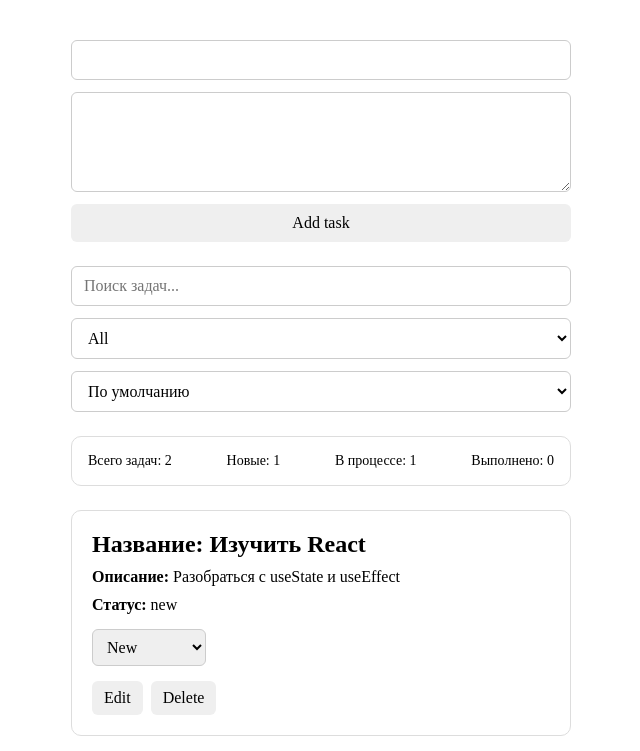
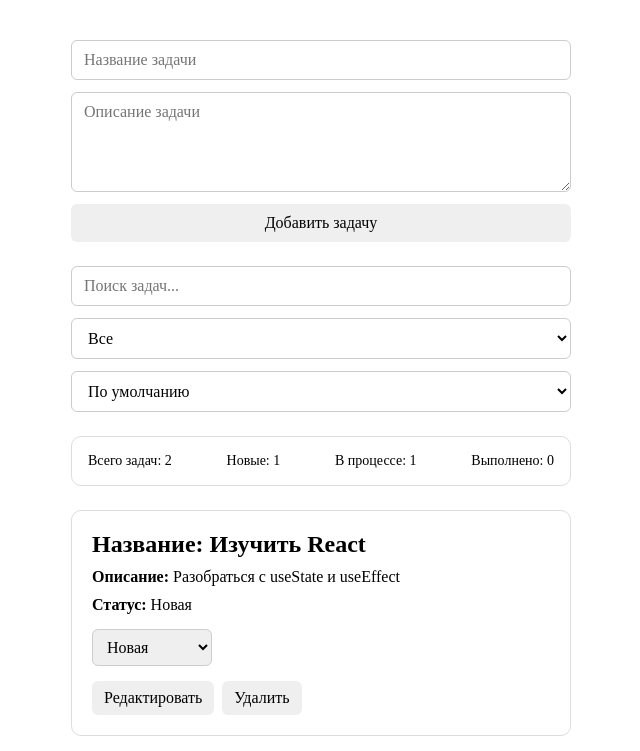
Before and after one commit to taptiyga/task-manager, a React (Vite) app: page / in a window 1280 px wide. Shown: the top 751 px of the page, without its empty margins (319-959 px from the left). Built offline with nearby package versions, Linux system fonts and the light colour scheme.

Commit message:
Translate UI to Russian

```diff
--- a/src/components/AddTaskForm/AddTaskForm.tsx
+++ b/src/components/AddTaskForm/AddTaskForm.tsx
@@ -24,7 +24,7 @@ export function AddTaskForm({ addTask }: AddTaskFormProps) {
         const newTask: Task = {
           id: crypto.randomUUID(),
           title: title.trim(),
-          description,
+          description: description.trim(),
           status: "new",
         };
         addTask(newTask);
@@ -35,18 +35,20 @@ export function AddTaskForm({ addTask }: AddTaskFormProps) {
     >
       <input
         className={styles.input}
+        placeholder="Название задачи"
         value={title}
         onChange={(e) => setTitle(e.target.value)}
       />
 
       <textarea
         className={styles.textarea}
+        placeholder="Описание задачи"
         value={description}
         onChange={(e) => setDescription(e.target.value)}
       />
       {error && <p className={styles.error}>{error}</p>}
       <button className={styles.button} type="submit">
-        Add task
+        Добавить задачу
       </button>
     </form>
   );
--- a/src/components/TaskCounter/TaskCounter.tsx
+++ b/src/components/TaskCounter/TaskCounter.tsx
@@ -3,7 +3,7 @@ import styles from "./TaskCounter.module.css";
 type TaskCounterProps = {
   tasks: Task[];
 };
-export function TaskCounter({ tasks }:TaskCounterProps) {
+export function TaskCounter({ tasks }: TaskCounterProps) {
   const total = tasks.length;
 
   const newTasks = tasks.filter((task) => task.status === "new").length;
--- a/src/components/TaskFilter/TaskFilter.tsx
+++ b/src/components/TaskFilter/TaskFilter.tsx
@@ -7,16 +7,17 @@ type TaskFilterProps = {
 };
 export function TaskFilter({ statusFilter, setStatusFilter }: TaskFilterProps) {
   return (
-    <select className={styles.select}
+    <select
+      className={styles.select}
       value={statusFilter}
       onChange={(e) =>
         setStatusFilter(e.target.value as "all" | Task["status"])
       }
     >
-      <option value="all">All</option>
-      <option value="new">New</option>
-      <option value="in-progress">In progress</option>
-      <option value="done">Done</option>
+      <option value="all">Все</option>
+      <option value="new">Новые</option>
+      <option value="in-progress">В процессе</option>
+      <option value="done">Выполненные</option>
     </select>
   );
 }
--- a/src/components/TaskItem/TaskItem.tsx
+++ b/src/components/TaskItem/TaskItem.tsx
@@ -1,6 +1,7 @@
 import { useState } from "react";
 import type { Task } from "../../data/tasks";
 import styles from "./TaskItem.module.css";
+import { statusLabels } from "../../utils/statusLabels";
 
 type TaskItemProps = {
   task: Task;
@@ -39,7 +40,7 @@ export function TaskItem({
               setIsEditing(false);
             }}
           >
-              Save
+            Сохранить
           </button>
         </div>
       ) : (
@@ -50,7 +51,7 @@ export function TaskItem({
             <strong>Описание:</strong> {task.description}
           </p>
           <div className={styles.status}>
-            <strong>Статус:</strong> {task.status}
+            <strong>Статус:</strong> {statusLabels[task.status]}
           </div>
 
           <select
@@ -60,22 +61,22 @@ export function TaskItem({
               updateTaskStatus(task.id, e.target.value as Task["status"])
             }
           >
-            <option value="new">New</option>
-            <option value="in-progress">In progress</option>
-            <option value="done">Done</option>
+            <option value="new">Новая</option>
+            <option value="in-progress">В процессе</option>
+            <option value="done">Выполнена</option>
           </select>
           <div className={styles.actions}>
             <button
               className={styles.button}
               onClick={() => setIsEditing(true)}
             >
-              Edit
+              Редактировать
             </button>
             <button
               className={styles.button}
               onClick={() => deleteTask(task.id)}
             >
-              Delete
+              Удалить
             </button>
           </div>
         </>
--- a/src/components/TaskList/TaskList.tsx
+++ b/src/components/TaskList/TaskList.tsx
@@ -15,8 +15,8 @@ export function TaskList({
   updateTask,
   updateTaskStatus,
 }: TaskListProps) {
-  if(tasks.length===0){
-    return <p className={styles.empty}>Задачи не найдены</p>
+  if (tasks.length === 0) {
+    return <p className={styles.empty}>Задачи не найдены</p>;
   }
   return (
     <div className={styles.list}>
--- /dev/null
+++ b/src/utils/statusLabels.ts
@@ -0,0 +1,5 @@
+export const statusLabels = {
+  new: "Новая",
+  "in-progress": "В процессе",
+  done: "Выполнена",
+};
```
Lines whose indentation alone changed are shown as unchanged.
